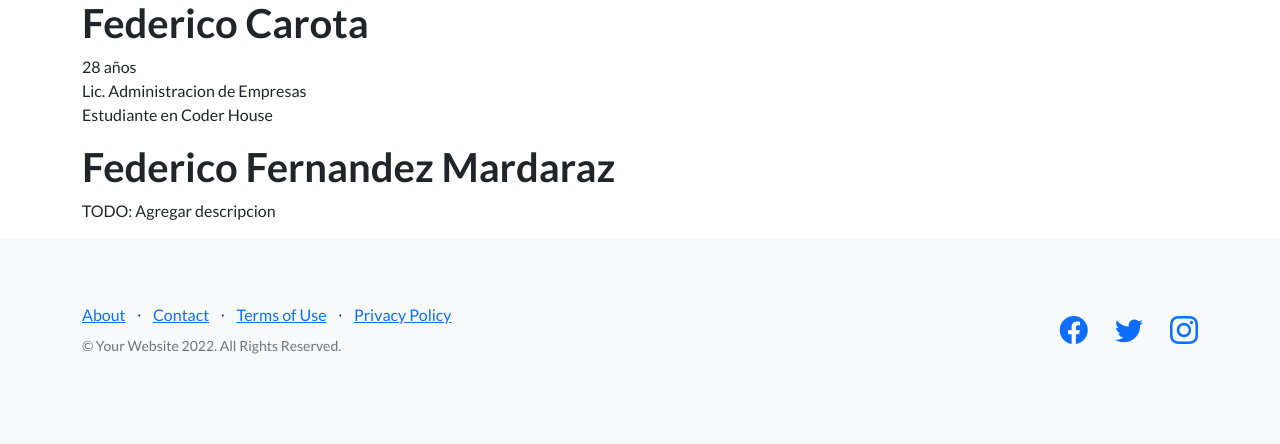
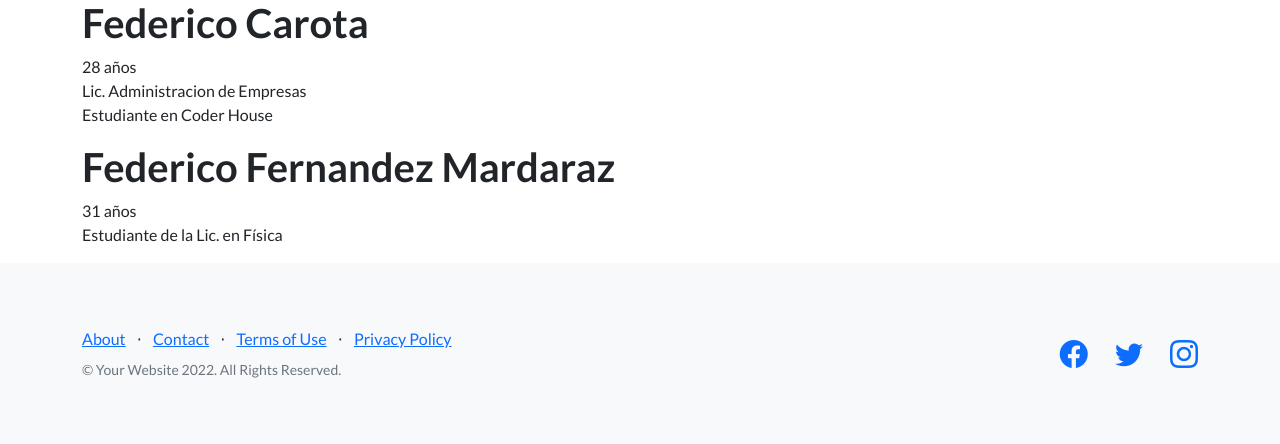
Before and after one commit to ferdezmar/Entrega1-Carota-FernandezMardaraz, a Django app: page /about/ in a window 1280 px wide. Shown: the part 547-991 px from the top of the page. Before the commit the page ends 901 px from the top, so only its background shows below. Run offline with Django 4.2, Linux system fonts and the light colour scheme; some libraries are stand-ins or nearby versions.

Commit message:
Commit final

```diff
--- a/home/templates/home/about.html
+++ b/home/templates/home/about.html
@@ -17,6 +17,7 @@ Estudiante en Coder House</br>
 </p>
 <h1>Federico Fernandez Mardaraz</h1>
 <p>
-TODO: Agregar descripcion
+31 años</br>
+Estudiante de la Lic. en Física</br>
 </p>
 {% endblock index_contenido %}
--- a/home/templates/home/base.html
+++ b/home/templates/home/base.html
@@ -40,7 +40,7 @@
                 <div class="row">
                     <div class="col-lg-6 h-100 text-center text-lg-start my-auto">
                         <ul class="list-inline mb-2">
-                            <li class="list-inline-item"><a href="#!">About</a></li>
+                            <li class="list-inline-item"><a href="about">About</a></li>
                             <li class="list-inline-item">⋅</li>
                             <li class="list-inline-item"><a href="#!">Contact</a></li>
                             <li class="list-inline-item">⋅</li>
```
